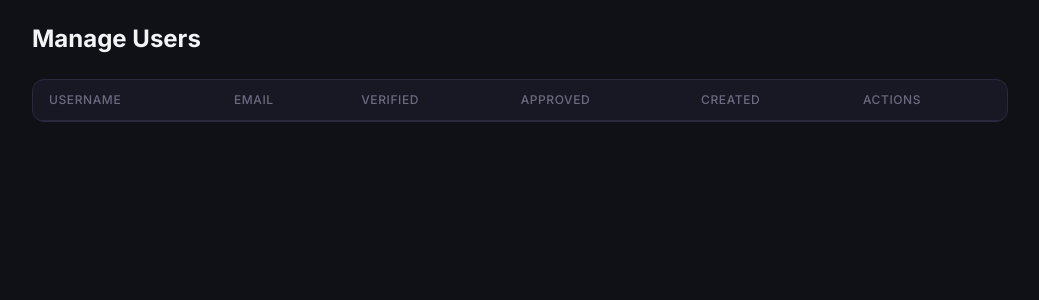
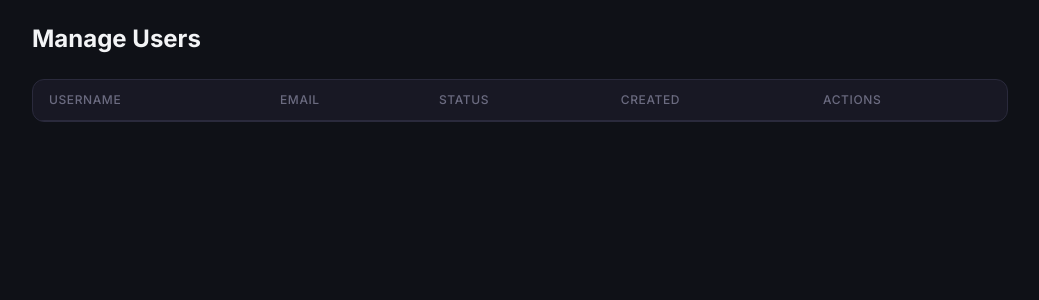
Before and after one commit to ChristopherBiel/TriviaQuiz, a Flask app: page /approve_user in a window 1280 px wide. Shown: the part 57-357 px from the top of the page, without its empty margins (120-1159 px from the left). Run offline with Flask 3, Linux system fonts and the light colour scheme; lists and menus that the app fills with data are empty; parts of the project's set-up code (start-up, migrations or seed data) failed here and were passed over; some libraries are stand-ins or nearby versions.

Commit message:
Adapted visuals for user management console

```diff
--- a/templates/approve_user.html
+++ b/templates/approve_user.html
@@ -57,8 +57,7 @@
                         <tr class="border-b border-border text-muted uppercase text-xs tracking-wider">
                             <th class="px-4 py-3 font-medium">Username</th>
                             <th class="px-4 py-3 font-medium">Email</th>
-                            <th class="px-4 py-3 font-medium">Verified</th>
-                            <th class="px-4 py-3 font-medium">Approved</th>
+                            <th class="px-4 py-3 font-medium">Status</th>
                             <th class="px-4 py-3 font-medium">Created</th>
                             <th class="px-4 py-3 font-medium">Actions</th>
                         </tr>
@@ -74,6 +73,11 @@
             return String(str ?? "").replace(/&/g,"&amp;").replace(/</g,"&lt;").replace(/>/g,"&gt;").replace(/"/g,"&quot;");
         }
 
+        function statusIcon(active, path, activeClass, label) {
+            const cls = active ? activeClass : 'text-muted opacity-25';
+            return `<span title="${label}" class="${cls}"><svg class="w-4 h-4" fill="none" stroke="currentColor" viewBox="0 0 24 24"><path stroke-linecap="round" stroke-linejoin="round" stroke-width="2" d="${path}"/></svg></span>`;
+        }
+
         async function loadUserbase() {
             try {
                 const response = await fetch('/users/');
@@ -84,7 +88,7 @@
                 userList.innerHTML = '';
 
                 if (users.length === 0) {
-                    userList.innerHTML = `<tr><td colspan="6" class="px-4 py-8 text-center text-muted">No users found.</td></tr>`;
+                    userList.innerHTML = `<tr><td colspan="5" class="px-4 py-8 text-center text-muted">No users found.</td></tr>`;
                     return;
                 }
 
@@ -94,8 +98,13 @@
                     row.innerHTML = `
                         <td class="px-4 py-3 font-medium">${escHtml(user.username)}</td>
                         <td class="px-4 py-3 text-gray-300">${escHtml(user.email)}</td>
-                        <td class="px-4 py-3">${user.is_verified ? '<span class="text-success text-xs font-medium">Yes</span>' : '<span class="text-muted text-xs">No</span>'}</td>
-                        <td class="px-4 py-3">${user.is_approved ? '<span class="text-success text-xs font-medium">Yes</span>' : '<span class="text-muted text-xs">No</span>'}</td>
+                        <td class="px-4 py-3">
+                            <div class="flex items-center gap-2">
+                                ${statusIcon(user.is_verified, 'M9 12l2 2 4-4m6 2a9 9 0 11-18 0 9 9 0 0118 0z', 'text-success', 'Verified')}
+                                ${statusIcon(user.is_approved, 'M9 12l2 2 4-4m5.618-4.016A11.955 11.955 0 0112 2.944a11.955 11.955 0 01-8.618 3.04A12.02 12.02 0 003 9c0 5.591 3.824 10.29 9 11.622 5.176-1.332 9-6.03 9-11.622 0-1.042-.133-2.052-.382-3.016z', 'text-primary', 'Approved')}
+                                ${statusIcon(user.role === 'admin', 'M11.049 2.927c.3-.921 1.603-.921 1.902 0l1.519 4.674a1 1 0 00.95.69h4.915c.969 0 1.371 1.24.588 1.81l-3.976 2.888a1 1 0 00-.363 1.118l1.518 4.674c.3.922-.755 1.688-1.538 1.118l-3.976-2.888a1 1 0 00-1.176 0l-3.976 2.888c-.783.57-1.838-.197-1.538-1.118l1.518-4.674a1 1 0 00-.363-1.118l-3.976-2.888c-.784-.57-.38-1.81.588-1.81h4.914a1 1 0 00.951-.69l1.519-4.674z', 'text-warning', 'Admin')}
+                            </div>
+                        </td>
                         <td class="px-4 py-3 text-muted">${user.created_at ? new Date(user.created_at).toLocaleDateString() : '-'}</td>
                         <td class="px-4 py-3">
                             <div class="flex gap-1.5 flex-wrap">
```
